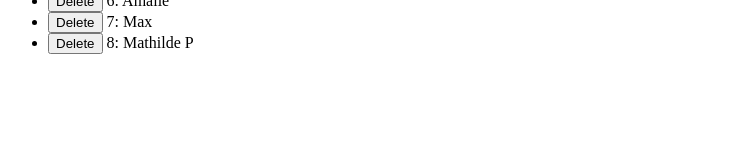
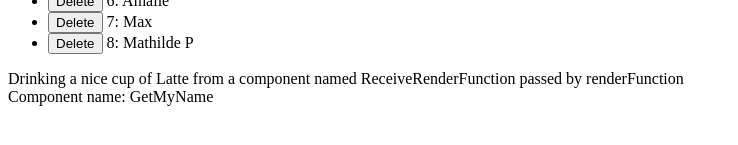
Before and after one commit to odeum/optimization, a React (Create React App) app: page / in a window 1280 px wide. Shown: the part 615-760 px from the top of the page, without its empty margins (0-738 px from the left). Built offline with nearby package versions, Linux system fonts and the light colour scheme; no server answers.

Commit message:
More playing with Render Props

```diff
--- a/src/App.js
+++ b/src/App.js
@@ -9,6 +9,8 @@ import CustomTextInput from 'components/Refs'
 import TextInput from 'components/TextInput'
 import Timer from 'components/Timer'
 import DataFlow from 'components/DataFlow'
+import RenderProps from 'components/RenderProps'
+import ComponentName from 'components/ComponentName'
 
 // import Persist from 'components/Persist'
 
@@ -50,6 +52,10 @@ class App extends Component {
 
 				<DataFlow />
 
+				<RenderProps />
+
+				<ComponentName />
+
 				{this.state.isLoading && <PhotosListContainer />}
 				{/* <Persist
 					name="saved-state"
--- /dev/null
+++ b/src/components/ComponentName.js
@@ -0,0 +1,39 @@
+import React, { Component } from 'react'
+import PropTypes from 'prop-types'
+
+
+class GetMyName extends Component {
+
+	state = {
+		name: this.constructor.name
+	}
+
+	render() {
+		return this.props.render(this.state.name)
+	}
+}
+
+GetMyName.propTypes = {
+	render: PropTypes.func.isRequired
+}
+
+
+const renderFunction = (name) =>
+	<div>
+		Component name: {name}
+	</div>
+
+
+class ComponentName extends Component {
+
+	render() {
+		return (
+			<div>
+				<GetMyName render={renderFunction} />
+			</div>
+
+		)
+	}
+}
+
+export default ComponentName
--- /dev/null
+++ b/src/components/RenderProps.js
@@ -0,0 +1,49 @@
+import React, { Component } from 'react'
+import PropTypes from 'prop-types'
+
+// Receiver
+class ReceiveRenderFunction extends Component {
+
+	constructor(props) {
+		super(props)
+
+		this.state = {
+			coffee: "Latte",
+			name: this.constructor.name,
+			renderprop: 'renderFunction'
+		}
+	}
+
+	render() {
+		const { render } = this.props
+		const { coffee, name, renderprop } = this.state
+
+		return render(coffee, name, renderprop)
+	}
+}
+
+// Render Prop
+ReceiveRenderFunction.propTypes = {
+	render: PropTypes.func.isRequired
+}
+
+// Render Prop function
+const renderFunction = (beverage, name, renderprop) =>
+	<div>
+		Drinking a nice cup of {beverage} from a component named {name} passed by {renderprop}
+	</div>
+
+// Sender
+class RenderProps extends Component {
+
+	render() {
+		return (
+			<div>
+				<ReceiveRenderFunction render={renderFunction} />
+			</div>
+
+		)
+	}
+}
+
+export default RenderProps
```
Also changed, not shown: src/components/Purity.js (added, +13 -0 lines).
